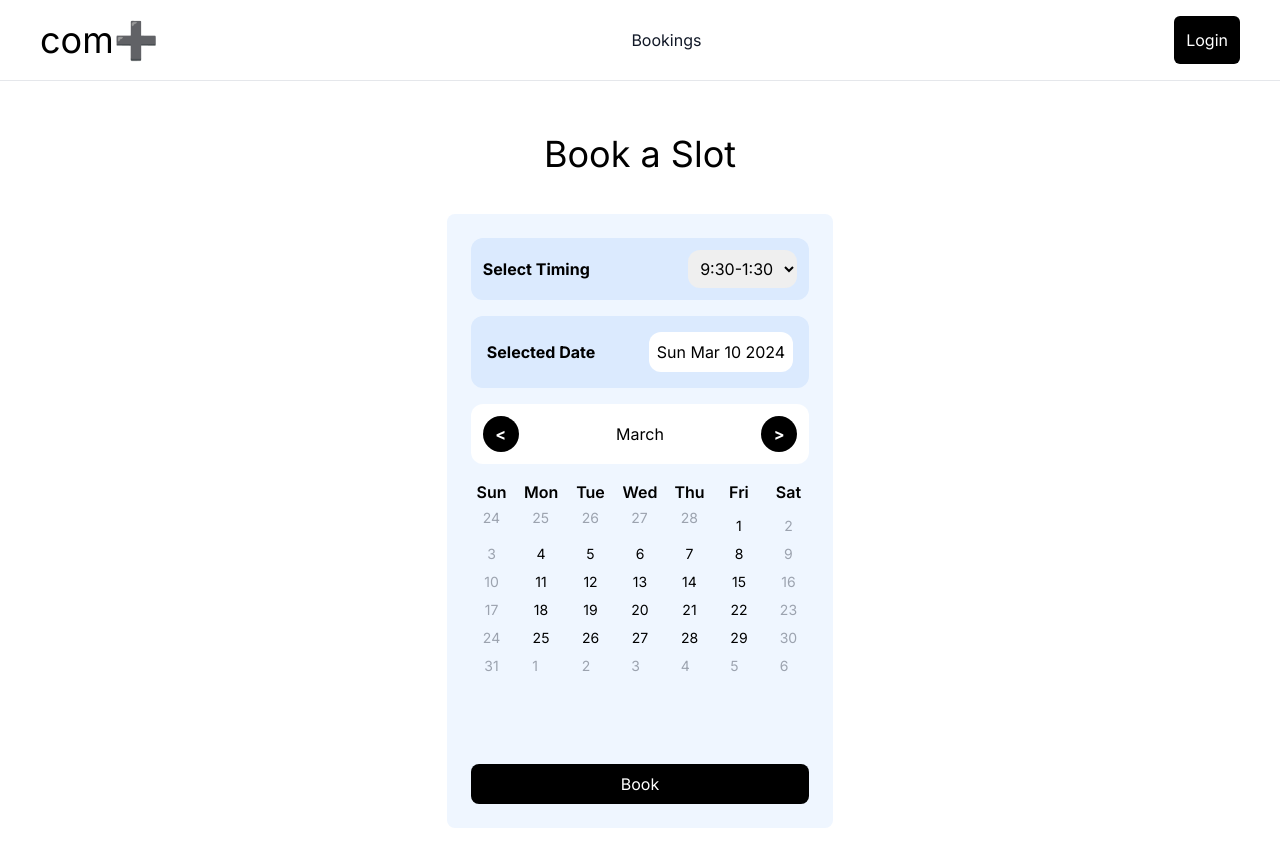
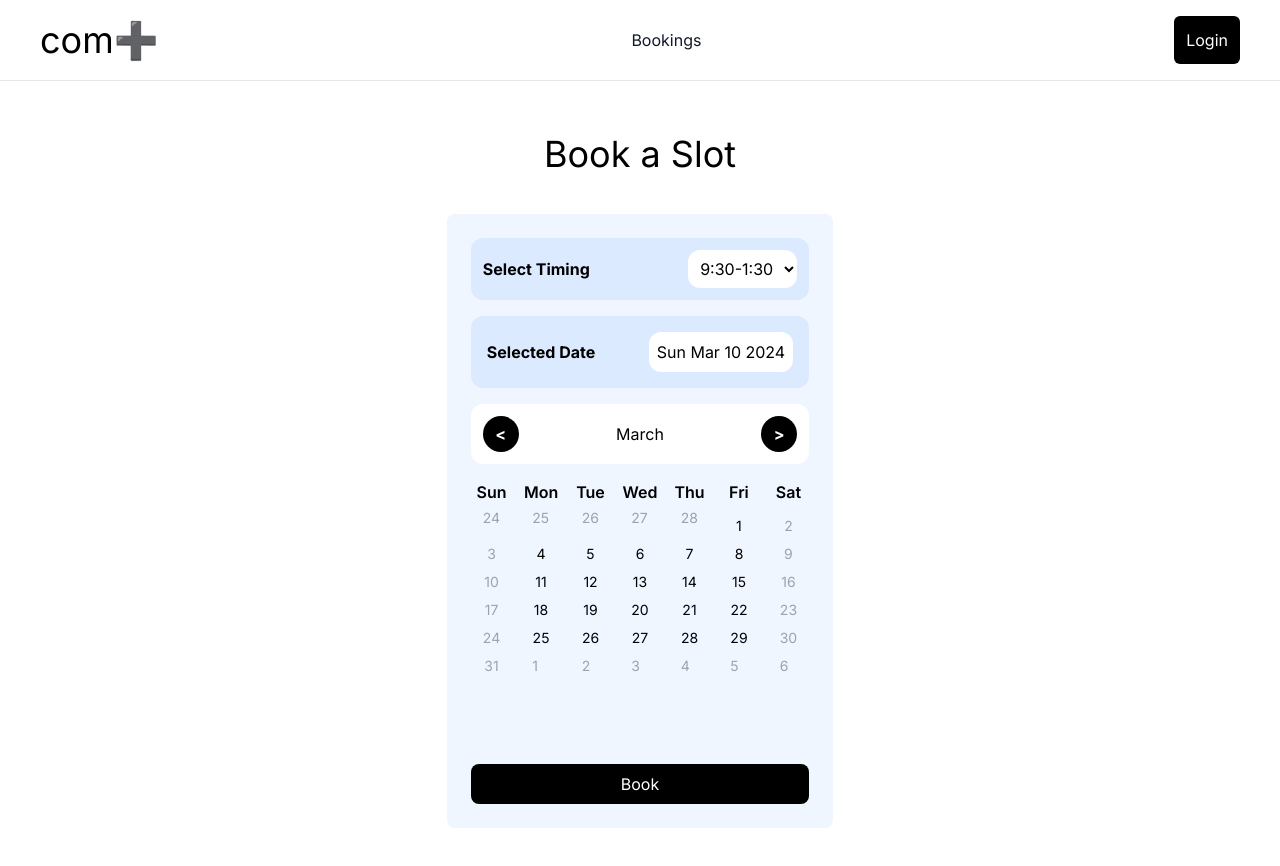
Before and after one commit to rolwinpaul/booking_site, a Next.js app: page /book in a window 1280 px wide. Shown: the top 866 px of the page. Built offline with nearby package versions, Linux system fonts and the light colour scheme; no server answers.

Commit message:
fix: api and schema migration

```diff
--- a/app/(pages)/book/page.tsx
+++ b/app/(pages)/book/page.tsx
@@ -7,7 +7,7 @@ const book = () => {
       <form className="bg-blue-50 p-6 rounded-lg mt-10 flex flex-col gap-4 mx-8" action="">
         <fieldset className="flex bg-blue-100 w-full h-full  p-3 rounded-xl items-center justify-between">
           <label htmlFor="timing" className="font-bold ">Select Timing</label>
-          <select  className="p-2 rounded-xl" name="timing" id="timing">
+          <select  className="p-2 rounded-xl bg-white" name="timing" id="timing">
             <option className="p-2" value="1">9:30-1:30</option>
             <option className="p-2" value="2">1:30-5:30</option>
           </select>
```
